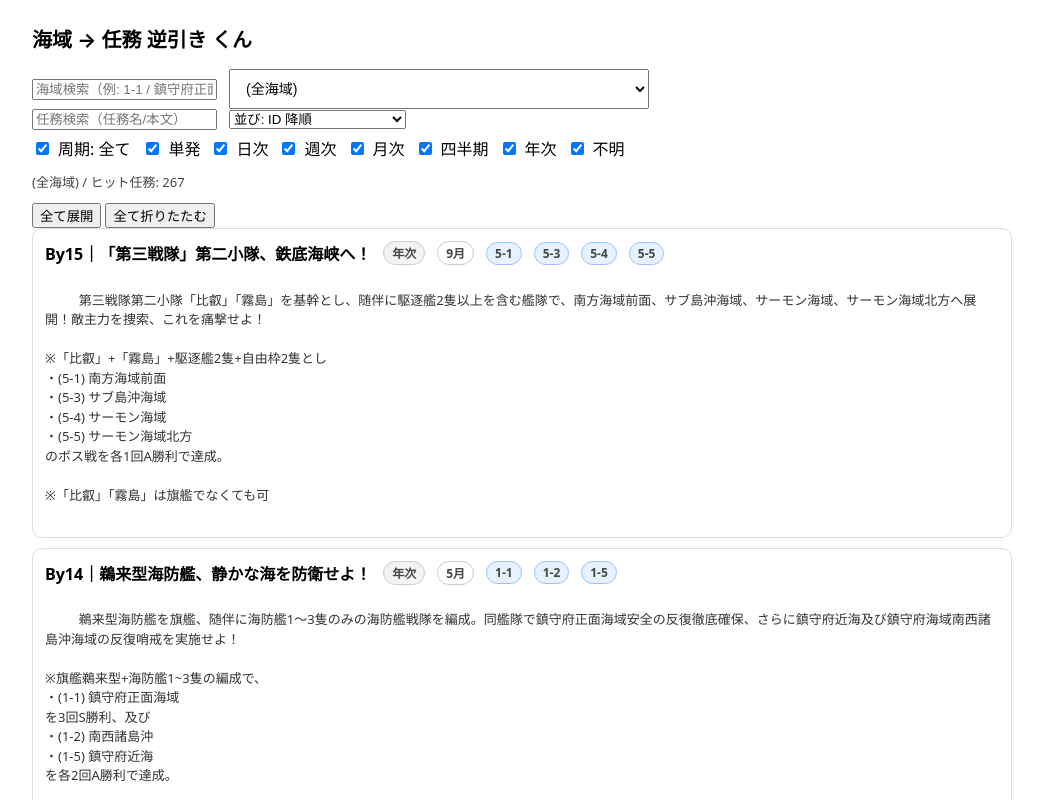
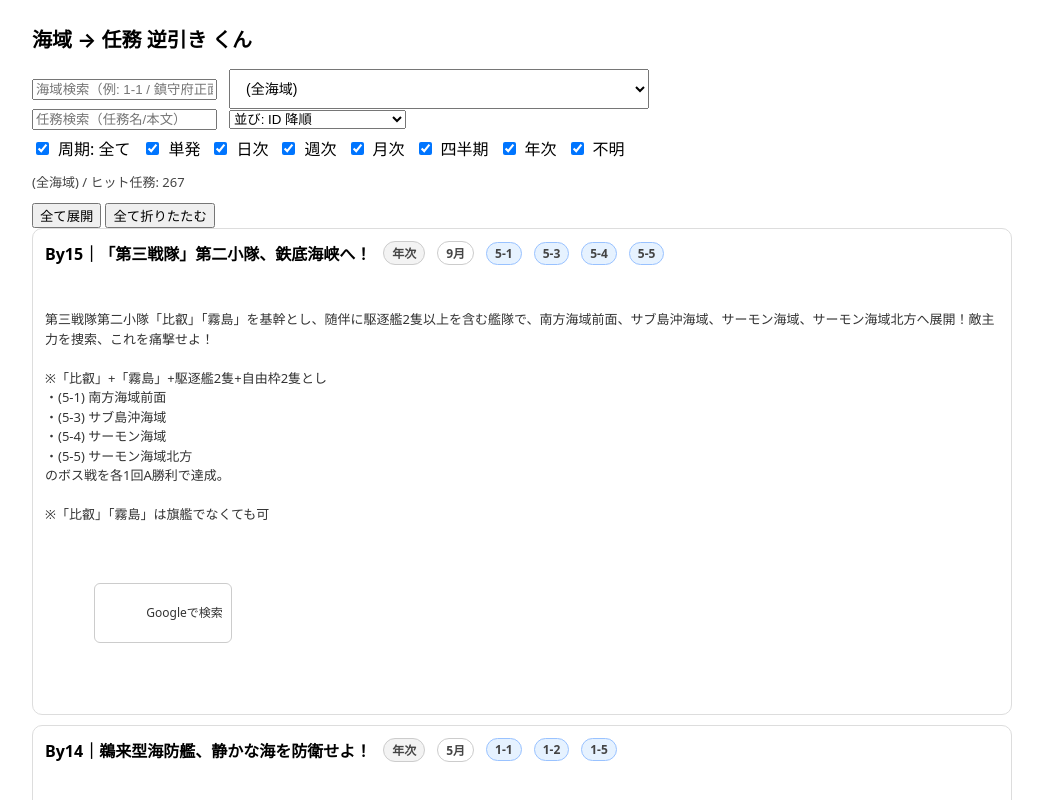
Before and after one commit to dhc/kancolle-quest-planner, a website built with Vite: page index.html in a window 1280 px wide. Both pictures are taken after a click on the button "全て展開". Shown: the top 800 px of the page, without its empty margins (118-1161 px from the left). Built offline with nearby package versions, Linux system fonts and the light colour scheme.

Commit message:
任務名でgoogle検索するボタンを追加

```diff
--- a/src/main.ts
+++ b/src/main.ts
@@ -107,6 +107,11 @@ function escapeHtml(s: string) {
     .replaceAll(">", "&gt;")
     .replaceAll('"', "&quot;")
     .replaceAll("'", "&#039;");
+}
+
+function googleSearchUrl(q: Quest): string {
+  const query = q.title ?? "";
+  return `https://www.google.com/search?q=${encodeURIComponent(query)}`;
 }
 
 // Reverse index: map_id -> quests[]
@@ -330,6 +335,8 @@ function renderResult() {
 
     const mapTags = questMaps(q).map(id => `<span class="tag map">${id}</span>`).join("");
 
+    const googleUrl = googleSearchUrl(q);
+
     return `
       <li class="item">
         <div class="title toggle" data-index="${index}">
@@ -339,7 +346,17 @@ function renderResult() {
           ${mapTags}
         </div>
         <div class="text hidden" id="detail-${index}">
-          ${escapeHtml(questText(q))}
+          <div class="quest-body">${escapeHtml(questText(q))}</div>
+          <div class="detail-actions">
+            <a
+              class="search-btn"
+              href="${googleUrl}"
+              target="_blank"
+              rel="noopener noreferrer"
+            >
+              Googleで検索
+            </a>
+          </div>
         </div>
       </li>
     `;
--- a/src/style.css
+++ b/src/style.css
@@ -82,3 +82,19 @@ h1 { font-size: 20px; margin: 0 0 16px; }
   background: #e6f2ff;
   border-color: #99c2ff;
 }
+
+.search-btn {
+  display: inline-block;
+  margin-left: 8px;
+  padding: 2px 8px;
+  font-size: 12px;
+  text-decoration: none;
+  border: 1px solid #ccc;
+  border-radius: 6px;
+  background: #fff;
+  color: #333;
+}
+
+.search-btn:hover {
+  background: #f5f5f5;
+}
```
